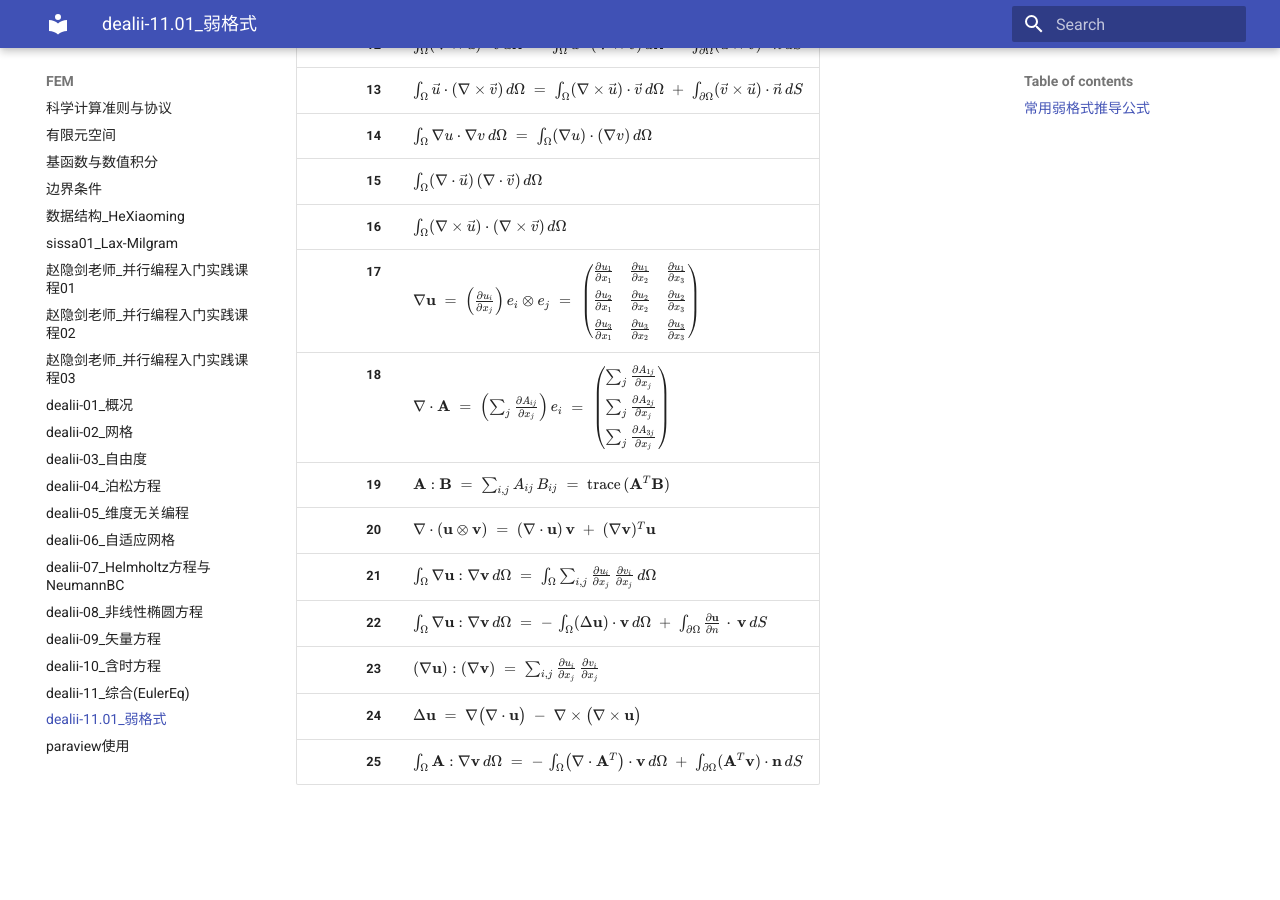
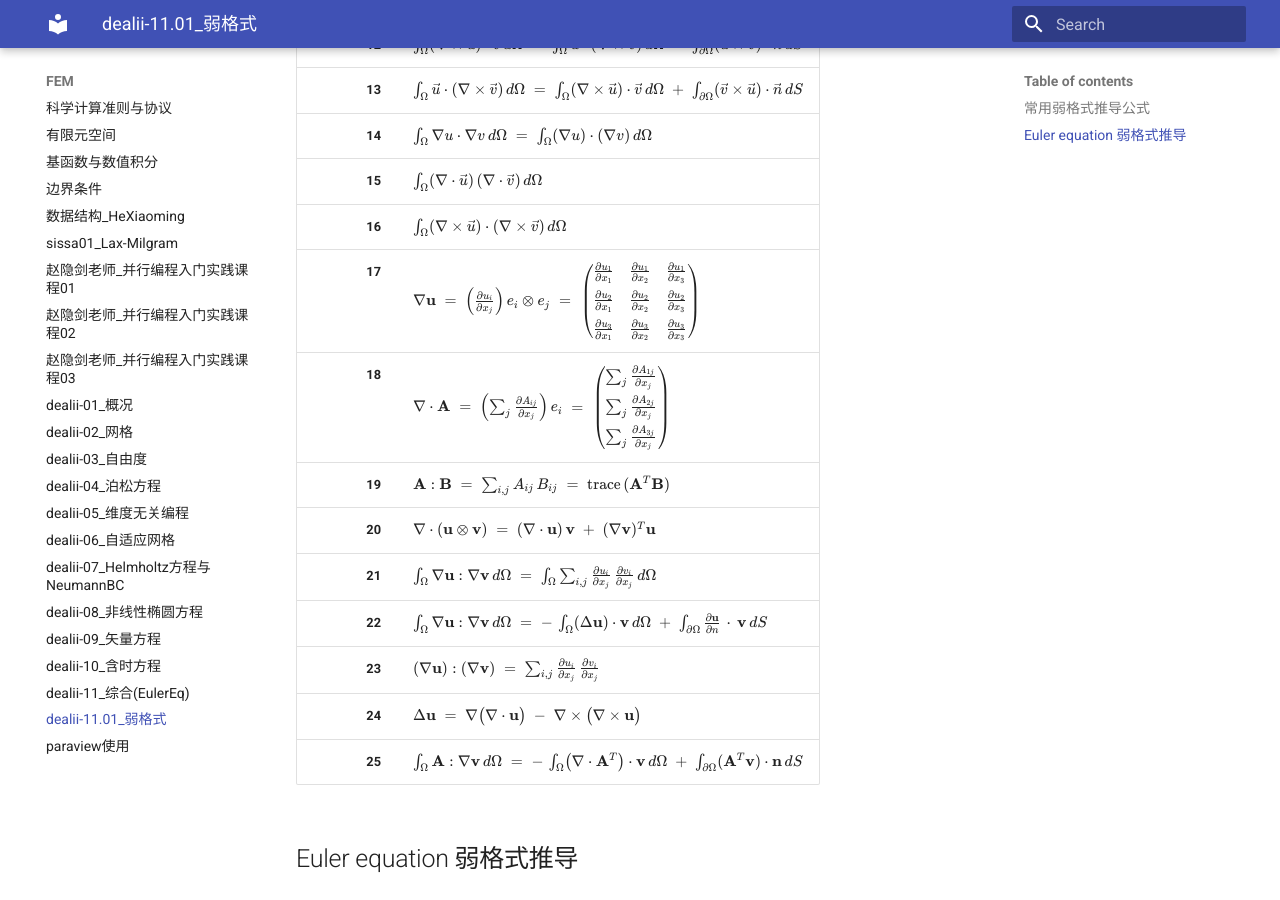
Before and after one commit to ymma98/technotes, an MkDocs documentation site: the page built from docs/FEM/dealii-11.01_弱格式.md, in a window 1280 px wide and 900 px high, scrolled down 908 px. Built offline with MkDocs 1.6.1 and Material for MkDocs 9.7.7, drawn with Linux system fonts in a browser that asks for light colours; before the commit the page ends 1733 px from its top, so only the background shows below that.

Commit message:
docs/FEM/dealii-11.01_弱格式.md updated from https://stackedit.cn/

```diff
--- a/docs/FEM/dealii-11.01_弱格式.md
+++ b/docs/FEM/dealii-11.01_弱格式.md
@@ -33,7 +33,12 @@
 | **25** | $\int_{\Omega} \mathbf{A} : \nabla \mathbf{v} \, d\Omega \;=\; -\,\int_{\Omega} \bigl(\nabla \cdot \mathbf{A}^T\bigr) \cdot \mathbf{v} \, d\Omega \;+\; \int_{\partial \Omega} (\mathbf{A}^T \mathbf{v}) \cdot \mathbf{n} \, dS$ |
 
 
+## Euler equation 弱格式推导
+
+
+
+
 <!--stackedit_data:
-eyJoaXN0b3J5IjpbMzkwNTM3NjgyLDE3MTU2NTY3MjgsLTY2OT
-c0NzA0NywtMTczODk2NTk3OF19
+eyJoaXN0b3J5IjpbLTE5NjgzNTg0NzksMzkwNTM3NjgyLDE3MT
+U2NTY3MjgsLTY2OTc0NzA0NywtMTczODk2NTk3OF19
 -->
```
